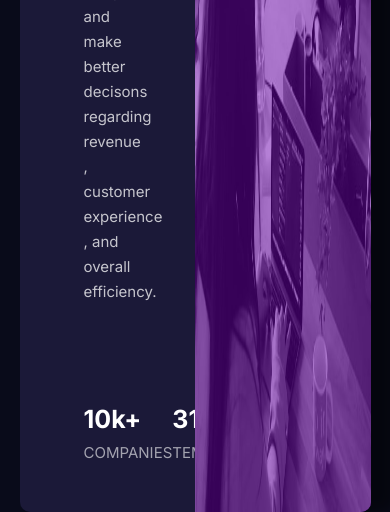
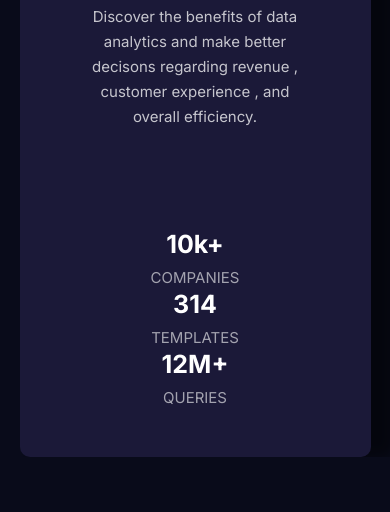
Before and after one commit to Mirak005/frontend-mentor-1, a plain HTML site: page index.html in a window 390 px wide. Shown: the part 503-1015 px from the top of the page. After the commit the page ends 960 px from the top, so only its background shows below. Drawn offline with Linux system fonts and the light colour scheme.

Commit message:
responsive

```diff
--- a/css/style.css
+++ b/css/style.css
@@ -12,6 +12,7 @@ body {
 }
 
 .card-container {
+  flex-wrap: wrap;
   color: white;
   background-color: hsl(244, 38%, 16%);
   width: 90%;
@@ -26,6 +27,25 @@ body {
 .card-container > * {
   font-family: "Inter", sans-serif;
   width: 50%;
+}
+
+@media (max-width: 700px) {
+  .card-container > * {
+    width: 100%;
+    text-align: center;
+    padding: 0.5rem;
+  }
+
+  .card-container > .img-container {
+    order: -1;
+  }
+
+  .stats {
+    text-align: center;
+    flex-direction: column;
+    justify-content: center;
+    align-items: center;
+  }
 }
 
 .card-container > .introduction {
```
